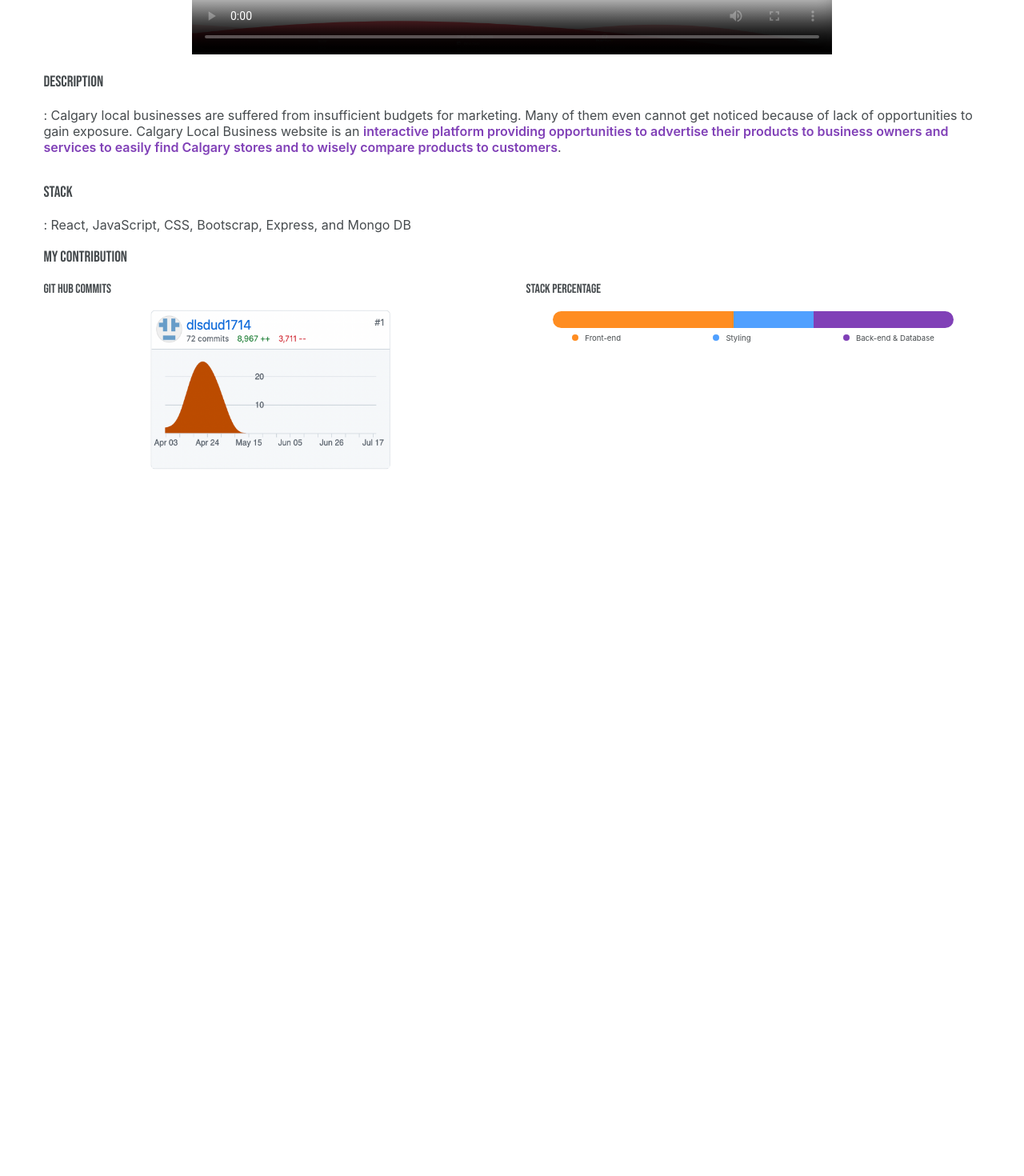
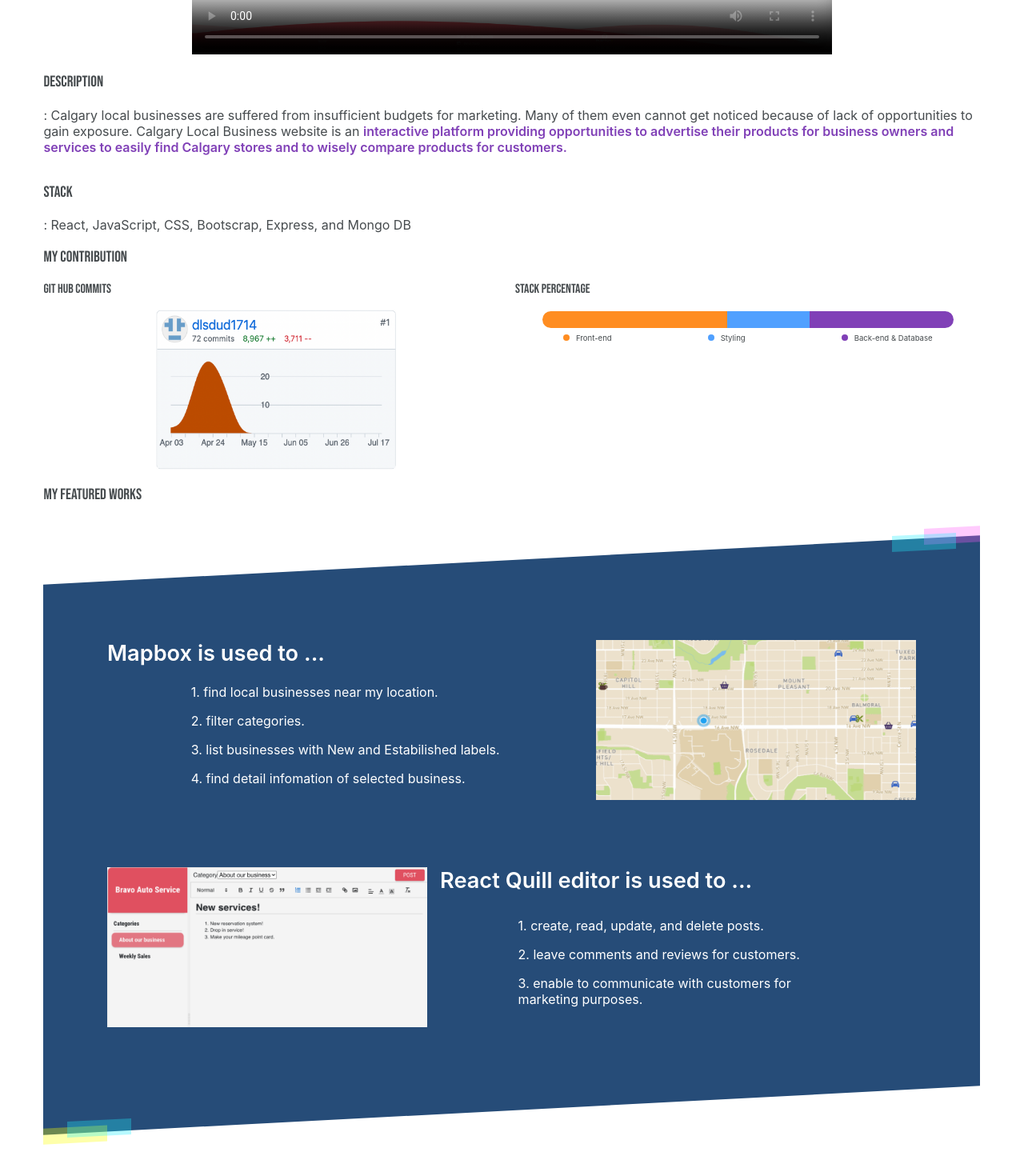
Before and after one commit to dlsdud1714/portfolio2, a Next.js app in the folder file/: page /projects/localBusiness in a window 1280 px wide. Shown: the part 626-2096 px from the top of the page at 80% size. Before the commit the page ends 1268 px from the top, so only its background shows below. Built offline with nearby package versions, Linux system fonts and the light colour scheme; grey boxes are pictures that could not be loaded; a web font is replaced by a local one.

Commit message:
project2_ videos

```diff
--- a/file/components/sections/Myskills.js
+++ b/file/components/sections/Myskills.js
@@ -13,7 +13,7 @@
       <div className={styles.deco_background3}></div>
       <div className={styles.deco_background4}></div>
 
-      <div className={styles.contents}>
+      <div className={styles.contents_tilted}>
         <div className={styles.title_container}>
           <h1 className={styles.title_h1}>MY SKILLS</h1>
           <div className={styles.title_background}></div>
--- a/file/pages/projects/localBusiness.jsx
+++ b/file/pages/projects/localBusiness.jsx
@@ -8,6 +8,7 @@
 import styles from "../../styles/css/Projects_detail.module.css";
 
 const LocalBusiness = () => {
+
   return (
     <div className={styles.project_detail_container}>
       <div className={styles.title_container}>
@@ -31,7 +32,7 @@
           <div className={styles.tableContent}>3</div>
         </div>
       </div>
-      <div className={styles.infoContainer}></div>
+
       <div className={styles.outline_container}>
         <div className={styles.info_container}>
           <div className={styles.descriptNplayer}>
@@ -59,10 +60,9 @@
                 Business website is an{" "}
                 <b className={styles.highlight_bg_purple}>
                   interactive platform providing opportunities to advertise
-                  their products to business owners and services to easily find
-                  Calgary stores and to wisely compare products to customers
+                  their products for business owners and services to easily find
+                  Calgary stores and to wisely compare products for customers.
                 </b>
-                .
               </p>
             </div>
           </div>
@@ -76,7 +76,7 @@
         <div className={styles.info_container}>
           <p className={styles.title_h3}>MY CONTRIBUTION</p>
           <div className={styles.contribution_container}>
-            <div className={styles.first_column}>
+            <div className={styles.contribution_column}>
               <p className={styles.label}>Git Hub Commits</p>
               <div className={styles.photo_container}>
                 <Image
@@ -88,7 +88,7 @@
                 />
               </div>
             </div>
-            <div className={styles.second_column}>
+            <div className={styles.contribution_column}>
               <p className={styles.label}>Stack percentage</p>
               <div className={styles.percentageBar_container}>
                 <PercentageBar
@@ -101,6 +101,76 @@
             </div>
           </div>
         </div>
+        <div className={styles.info_container}>
+          <p className={styles.title_h3}>My featured works</p>
+          <div className={styles.background_blue}>
+            <div className={styles.deco_background1}></div>
+            <div className={styles.deco_background2}></div>
+            <div className={styles.deco_background3}></div>
+            <div className={styles.deco_background4}></div>
+            <div className={styles.contents_tilted}>
+              <div className={styles.content}>
+                <div className={styles.text_area}>
+                  <div className={styles.content_headline}>
+                    Mapbox is used to ...
+                  </div>
+                  <div className={styles.text_container}>
+                    <div className={styles.text}>
+                      1. find local businesses near my location.
+                    </div>
+                    <div className={styles.text}>
+                      2. filter categories.
+                    </div>
+                    <div className={styles.text}>
+                      3. list businesses with New and Estabilished labels.
+                    </div>
+                    <div className={styles.text}>
+                      4. find detail infomation of selected business.
+                    </div>
+                  </div>
+                </div>
+                <div className={styles.photo_area}>
+                <Image
+                  src="/picture/project2_map_slides.gif"
+                  height="400px"
+                  alt=""
+                  width="800px"
+                  className={styles.img}
+                />
+                </div>
+              </div>
+              <div className={styles.content}>
+              <div className={styles.photo_area}>
+                <Image
+                  src="/picture/project2_reactquill_slides.gif"
+                  height="400px"
+                  alt=""
+                  width="800px"
+                  className={styles.img}
+                />
+                </div>
+                <div className={styles.text_area}>
+                  <div className={styles.content_headline}>
+                    React Quill editor is used to ...
+                  </div>
+                  <div className={styles.text_container}>
+                    <div className={styles.text}>
+                      1. create, read, update, and delete posts.
+                    </div>
+                    <div className={styles.text}>
+                      2. leave comments and reviews for customers.
+                    </div>
+                    <div className={styles.text}>
+                      3. enable to communicate with customers for marketing purposes.
+                    </div>
+
+                  </div>
+                </div>
+
+              </div>
+            </div>
+          </div>
+        </div>
       </div>
     </div>
   );
--- a/file/styles/css/Card.module.css
+++ b/file/styles/css/Card.module.css
@@ -450,12 +450,12 @@
   font-weight: 600;
 }
 
-.contents, .slide_background .contents {
+.contents, .contents_tilted {
   padding: 5rem 5rem;
 }
 
 @media only screen and (max-width: 660px) {
-  .contents, .slide_background .contents {
+  .contents, .contents_tilted {
     padding: 5% !important;
   }
 }
@@ -468,7 +468,29 @@
   z-index: -3;
   position: relative;
 }
-.slide_background .deco_background1 {
+
+.contents_tilted {
+  transform: skew(0deg, 3deg);
+}
+.contents_tilted .text_body {
+  display: flex;
+  flex-direction: row;
+  gap: 1rem;
+}
+@media only screen and (max-width: 1080px) {
+  .contents_tilted .text_body {
+    flex-direction: column;
+  }
+}
+.contents_tilted .text_body .divided_container {
+  flex: 1;
+  display: flex;
+  flex-direction: column;
+  gap: 2rem;
+  width: 100%;
+}
+
+.deco_background1 {
   width: 70px;
   height: 20px;
   background-color: rgba(255, 91, 247, 0.3137254902);
@@ -477,7 +499,8 @@
   position: absolute;
   right: 0;
 }
-.slide_background .deco_background2 {
+
+.deco_background2 {
   width: 80px;
   height: 20px;
   background-color: rgba(33, 240, 255, 0.3176470588);
@@ -486,7 +509,8 @@
   position: absolute;
   right: 30px;
 }
-.slide_background .deco_background3 {
+
+.deco_background3 {
   width: 80px;
   height: 20px;
   background-color: rgba(251, 255, 0, 0.3333333333);
@@ -495,7 +519,8 @@
   position: absolute;
   left: 0;
 }
-.slide_background .deco_background4 {
+
+.deco_background4 {
   width: 80px;
   height: 20px;
   background-color: rgba(33, 240, 255, 0.3176470588);
@@ -503,26 +528,6 @@
   bottom: -5px;
   position: absolute;
   left: 30px;
-}
-.slide_background .contents {
-  transform: skew(0deg, 3deg);
-}
-.slide_background .contents .text_body {
-  display: flex;
-  flex-direction: row;
-  gap: 1rem;
-}
-@media only screen and (max-width: 1080px) {
-  .slide_background .contents .text_body {
-    flex-direction: column;
-  }
-}
-.slide_background .contents .text_body .divided_container {
-  flex: 1;
-  display: flex;
-  flex-direction: column;
-  gap: 2rem;
-  width: 100%;
 }
 
 .text_card {
--- a/file/styles/css/Education.module.css
+++ b/file/styles/css/Education.module.css
@@ -450,12 +450,12 @@
   font-weight: 600;
 }
 
-.contents, .slide_background .contents {
+.contents, .contents_tilted {
   padding: 5rem 5rem;
 }
 
 @media only screen and (max-width: 660px) {
-  .contents, .slide_background .contents {
+  .contents, .contents_tilted {
     padding: 5% !important;
   }
 }
@@ -468,7 +468,29 @@
   z-index: -3;
   position: relative;
 }
-.slide_background .deco_background1 {
+
+.contents_tilted {
+  transform: skew(0deg, 3deg);
+}
+.contents_tilted .text_body {
+  display: flex;
+  flex-direction: row;
+  gap: 1rem;
+}
+@media only screen and (max-width: 1080px) {
+  .contents_tilted .text_body {
+    flex-direction: column;
+  }
+}
+.contents_tilted .text_body .divided_container {
+  flex: 1;
+  display: flex;
+  flex-direction: column;
+  gap: 2rem;
+  width: 100%;
+}
+
+.deco_background1 {
   width: 70px;
   height: 20px;
   background-color: rgba(255, 91, 247, 0.3137254902);
@@ -477,7 +499,8 @@
   position: absolute;
   right: 0;
 }
-.slide_background .deco_background2 {
+
+.deco_background2 {
   width: 80px;
   height: 20px;
   background-color: rgba(33, 240, 255, 0.3176470588);
@@ -486,7 +509,8 @@
   position: absolute;
   right: 30px;
 }
-.slide_background .deco_background3 {
+
+.deco_background3 {
   width: 80px;
   height: 20px;
   background-color: rgba(251, 255, 0, 0.3333333333);
@@ -495,7 +519,8 @@
   position: absolute;
   left: 0;
 }
-.slide_background .deco_background4 {
+
+.deco_background4 {
   width: 80px;
   height: 20px;
   background-color: rgba(33, 240, 255, 0.3176470588);
@@ -503,26 +528,6 @@
   bottom: -5px;
   position: absolute;
   left: 30px;
-}
-.slide_background .contents {
-  transform: skew(0deg, 3deg);
-}
-.slide_background .contents .text_body {
-  display: flex;
-  flex-direction: row;
-  gap: 1rem;
-}
-@media only screen and (max-width: 1080px) {
-  .slide_background .contents .text_body {
-    flex-direction: column;
-  }
-}
-.slide_background .contents .text_body .divided_container {
-  flex: 1;
-  display: flex;
-  flex-direction: column;
-  gap: 2rem;
-  width: 100%;
 }
 
 .text_card {
@@ -627,7 +632,7 @@
 }
 
 @media only screen and (max-width: 660px) {
-  .contents, .slide_background .contents {
+  .contents, .contents_tilted {
     padding: 5%;
   }
 }
--- a/file/styles/css/Myskills.module.css
+++ b/file/styles/css/Myskills.module.css
@@ -450,12 +450,12 @@
   font-weight: 600;
 }
 
-.contents, .slide_background .contents {
+.contents, .contents_tilted {
   padding: 5rem 5rem;
 }
 
 @media only screen and (max-width: 660px) {
-  .contents, .slide_background .contents {
+  .contents, .contents_tilted {
     padding: 5% !important;
   }
 }
@@ -468,7 +468,29 @@
   z-index: -3;
   position: relative;
 }
-.slide_background .deco_background1 {
+
+.contents_tilted {
+  transform: skew(0deg, 3deg);
+}
+.contents_tilted .text_body {
+  display: flex;
+  flex-direction: row;
+  gap: 1rem;
+}
+@media only screen and (max-width: 1080px) {
+  .contents_tilted .text_body {
+    flex-direction: column;
+  }
+}
+.contents_tilted .text_body .divided_container {
+  flex: 1;
+  display: flex;
+  flex-direction: column;
+  gap: 2rem;
+  width: 100%;
+}
+
+.deco_background1 {
   width: 70px;
   height: 20px;
   background-color: rgba(255, 91, 247, 0.3137254902);
@@ -477,7 +499,8 @@
   position: absolute;
   right: 0;
 }
-.slide_background .deco_background2 {
+
+.deco_background2 {
   width: 80px;
   height: 20px;
   background-color: rgba(33, 240, 255, 0.3176470588);
@@ -486,7 +509,8 @@
   position: absolute;
   right: 30px;
 }
-.slide_background .deco_background3 {
+
+.deco_background3 {
   width: 80px;
   height: 20px;
   background-color: rgba(251, 255, 0, 0.3333333333);
@@ -495,7 +519,8 @@
   position: absolute;
   left: 0;
 }
-.slide_background .deco_background4 {
+
+.deco_background4 {
   width: 80px;
   height: 20px;
   background-color: rgba(33, 240, 255, 0.3176470588);
@@ -503,26 +528,6 @@
   bottom: -5px;
   position: absolute;
   left: 30px;
-}
-.slide_background .contents {
-  transform: skew(0deg, 3deg);
-}
-.slide_background .contents .text_body {
-  display: flex;
-  flex-direction: row;
-  gap: 1rem;
-}
-@media only screen and (max-width: 1080px) {
-  .slide_background .contents .text_body {
-    flex-direction: column;
-  }
-}
-.slide_background .contents .text_body .divided_container {
-  flex: 1;
-  display: flex;
-  flex-direction: column;
-  gap: 2rem;
-  width: 100%;
 }
 
 .percentageBar_container {
@@ -589,7 +594,7 @@
   .text_body {
     flex-wrap: wrap;
   }
-  .contents, .slide_background .contents {
+  .contents, .contents_tilted {
     padding: 5%;
   }
   .divided_container {
--- a/file/styles/css/Projects.module.css
+++ b/file/styles/css/Projects.module.css
@@ -450,12 +450,12 @@
   font-weight: 600;
 }
 
-.contents, .slide_background .contents {
+.contents, .contents_tilted {
   padding: 5rem 5rem;
 }
 
 @media only screen and (max-width: 660px) {
-  .contents, .slide_background .contents {
+  .contents, .contents_tilted {
     padding: 5% !important;
   }
 }
@@ -468,7 +468,29 @@
   z-index: -3;
   position: relative;
 }
-.slide_background .deco_background1 {
+
+.contents_tilted {
+  transform: skew(0deg, 3deg);
+}
+.contents_tilted .text_body {
+  display: flex;
+  flex-direction: row;
+  gap: 1rem;
+}
+@media only screen and (max-width: 1080px) {
+  .contents_tilted .text_body {
+    flex-direction: column;
+  }
+}
+.contents_tilted .text_body .divided_container {
+  flex: 1;
+  display: flex;
+  flex-direction: column;
+  gap: 2rem;
+  width: 100%;
+}
+
+.deco_background1 {
   width: 70px;
   height: 20px;
   background-color: rgba(255, 91, 247, 0.3137254902);
@@ -477,7 +499,8 @@
   position: absolute;
   right: 0;
 }
-.slide_background .deco_background2 {
+
+.deco_background2 {
   width: 80px;
   height: 20px;
   background-color: rgba(33, 240, 255, 0.3176470588);
@@ -486,7 +509,8 @@
   position: absolute;
   right: 30px;
 }
-.slide_background .deco_background3 {
+
+.deco_background3 {
   width: 80px;
   height: 20px;
   background-color: rgba(251, 255, 0, 0.3333333333);
@@ -495,7 +519,8 @@
   position: absolute;
   left: 0;
 }
-.slide_background .deco_background4 {
+
+.deco_background4 {
   width: 80px;
   height: 20px;
   background-color: rgba(33, 240, 255, 0.3176470588);
@@ -503,26 +528,6 @@
   bottom: -5px;
   position: absolute;
   left: 30px;
-}
-.slide_background .contents {
-  transform: skew(0deg, 3deg);
-}
-.slide_background .contents .text_body {
-  display: flex;
-  flex-direction: row;
-  gap: 1rem;
-}
-@media only screen and (max-width: 1080px) {
-  .slide_background .contents .text_body {
-    flex-direction: column;
-  }
-}
-.slide_background .contents .text_body .divided_container {
-  flex: 1;
-  display: flex;
-  flex-direction: column;
-  gap: 2rem;
-  width: 100%;
 }
 
 .button {
@@ -571,7 +576,7 @@
   border-radius: 0.5rem;
 }
 
-.contents, .slide_background .contents {
+.contents, .contents_tilted {
   width: 100%;
 }
 
--- a/file/styles/css/Projects_detail.module.css
+++ b/file/styles/css/Projects_detail.module.css
@@ -450,16 +450,16 @@
   font-weight: 600;
 }
 
-.contents, .slide_background .contents {
+.contents, .contents_tilted {
   padding: 5rem 5rem;
 }
 
 @media only screen and (max-width: 660px) {
-  .contents, .slide_background .contents {
+  .contents, .contents_tilted {
     padding: 5% !important;
   }
 }
-.slide_background {
+.slide_background, .background_blue {
   color: #464B4E;
   background-color: rgba(175, 208, 232, 0.2392156863);
   margin: 70px 0;
@@ -468,7 +468,29 @@
   z-index: -3;
   position: relative;
 }
-.slide_background .deco_background1 {
+
+.contents_tilted {
+  transform: skew(0deg, 3deg);
+}
+.contents_tilted .text_body {
+  display: flex;
+  flex-direction: row;
+  gap: 1rem;
+}
+@media only screen and (max-width: 1080px) {
+  .contents_tilted .text_body {
+    flex-direction: column;
+  }
+}
+.contents_tilted .text_body .divided_container {
+  flex: 1;
+  display: flex;
+  flex-direction: column;
+  gap: 2rem;
+  width: 100%;
+}
+
+.deco_background1 {
   width: 70px;
   height: 20px;
   background-color: rgba(255, 91, 247, 0.3137254902);
@@ -477,7 +499,8 @@
   position: absolute;
   right: 0;
 }
-.slide_background .deco_background2 {
+
+.deco_background2 {
   width: 80px;
   height: 20px;
   background-color: rgba(33, 240, 255, 0.3176470588);
@@ -486,7 +509,8 @@
   position: absolute;
   right: 30px;
 }
-.slide_background .deco_background3 {
+
+.deco_background3 {
   width: 80px;
   height: 20px;
   background-color: rgba(251, 255, 0, 0.3333333333);
@@ -495,7 +519,8 @@
   position: absolute;
   left: 0;
 }
-.slide_background .deco_background4 {
+
+.deco_background4 {
   width: 80px;
   height: 20px;
   background-color: rgba(33, 240, 255, 0.3176470588);
@@ -503,26 +528,6 @@
   bottom: -5px;
   position: absolute;
   left: 30px;
-}
-.slide_background .contents {
-  transform: skew(0deg, 3deg);
-}
-.slide_background .contents .text_body {
-  display: flex;
-  flex-direction: row;
-  gap: 1rem;
-}
-@media only screen and (max-width: 1080px) {
-  .slide_background .contents .text_body {
-    flex-direction: column;
-  }
-}
-.slide_background .contents .text_body .divided_container {
-  flex: 1;
-  display: flex;
-  flex-direction: column;
-  gap: 2rem;
-  width: 100%;
 }
 
 .button {
@@ -630,20 +635,20 @@
   flex-direction: row;
   flex-wrap: wrap;
   justify-content: center;
-  gap: 3%;
+  gap: 0.5rem;
 }
-.project_detail_container .outline_container .info_container .contribution_container .first_column {
+.project_detail_container .outline_container .info_container .contribution_container .contribution_column {
   flex: 1 1 400px;
+  display: flex;
+  flex-direction: column;
+  width: 100%;
 }
-.project_detail_container .outline_container .info_container .contribution_container .first_column .photo_container {
+.project_detail_container .outline_container .info_container .contribution_container .contribution_column .photo_container {
   display: flex;
   justify-content: center;
   align-items: center;
 }
-.project_detail_container .outline_container .info_container .contribution_container .second_column {
-  flex: 1 1 400px;
-}
-.project_detail_container .outline_container .info_container .contribution_container .second_column .percentageBar_container {
+.project_detail_container .outline_container .info_container .contribution_container .contribution_column .percentageBar_container {
   height: 3rem;
 }
 
@@ -651,3 +656,43 @@
   font-family: "Bebas Neue", cursive;
   margin-top: 0;
 }
+
+.background_blue {
+  color: #FFFFFF;
+  background-color: #264C78;
+}
+.background_blue .contents_tilted {
+  display: flex;
+  flex-direction: column;
+  gap: 5rem;
+}
+.background_blue .contents_tilted .content {
+  display: flex;
+  flex-direction: row;
+  flex-wrap: wrap;
+  gap: 1rem;
+  justify-content: center;
+}
+.background_blue .contents_tilted .content .text_area {
+  flex: 1 1 300px;
+  display: flex;
+  flex-direction: column;
+  gap: 1rem;
+}
+.background_blue .contents_tilted .content .text_area .text_container {
+  justify-self: center;
+  align-self: center;
+  margin-top: auto;
+  margin-bottom: auto;
+  max-width: 400px;
+}
+.background_blue .contents_tilted .content .text_area .text_container .text {
+  padding-bottom: 1rem;
+}
+.background_blue .contents_tilted .content .text_area .content_headline {
+  font-size: 1.7rem;
+  font-weight: 600;
+}
+.background_blue .contents_tilted .content .photo_area {
+  width: 400px;
+}
--- a/file/styles/sass/Projects_detail.module.scss
+++ b/file/styles/sass/Projects_detail.module.scss
@@ -60,33 +60,34 @@
                     height: 80%;
 
                 }
-                // .descriptWrapper{
-                //     max-width: 40rem;
-                // }
+
             }
             .contribution_container{
                 display: flex;
                 flex-direction: row;
                 flex-wrap: wrap;
                 justify-content: center;
-                gap:3%;
-                .first_column{
+                gap:0.5rem;
+                .contribution_column{
                     flex:1 1 400px;
-
+                    display: flex;
+                    flex-direction: column;
+                    width: 100%;
                     // align-items: center;
                     .photo_container{
                         display: flex;
                         justify-content: center;
                         align-items: center;
                     }
-                }
-                .second_column{
-                    flex:1 1 400px;
-
                     .percentageBar_container{
                         height:3rem;
                     }
                 }
+                // .second_column{
+                //     flex:1 1 400px;
+
+
+                // }
             }
         }
     }
@@ -95,3 +96,51 @@
     font-family: $header-font-family;
     margin-top: 0;
 }
+.background_blue{
+    @extend .slide_background;
+   color: $primary-white;
+   background-color: $primary-blue;
+   .contents_tilted{
+    display: flex;
+    flex-direction: column;
+    gap:5rem;
+
+    .content{
+        display: flex;
+        flex-direction: row;
+        flex-wrap: wrap;
+        gap:1rem;
+        justify-content: center;
+
+        .text_area{
+
+            flex:1 1 300px;
+            display: flex;
+            flex-direction: column;
+            gap:1rem;
+            .text_container{
+                justify-self: center;
+                align-self: center;
+                margin-top: auto;
+                margin-bottom: auto;
+                max-width: 400px;
+                .text{
+                    padding-bottom: 1rem;
+                }
+            }
+            .content_headline{
+                font-size: 1.7rem;
+                font-weight: 600;
+            }
+        }
+        .photo_area{
+            width: 400px;
+            // height: 300px;
+            // align-self: center;
+            // justify-self: center;
+        }
+
+    }
+   }
+
+}
--- a/file/styles/sass/components/_contentFormat.scss
+++ b/file/styles/sass/components/_contentFormat.scss
@@ -26,6 +26,34 @@
     position: relative;
     // overflow-y: hidden;
 
+
+}
+    .contents_tilted{
+        @extend .contents;
+        transform: skew(0deg, 3deg);
+        .text_body{
+
+            display: flex;
+            // flex-wrap: wrap;
+            flex-direction: row;
+            gap:1rem;
+            @media  only screen and (max-width:1080px) {
+            flex-direction: column;
+            }
+            .divided_container{
+
+                flex: 1;
+                display: flex;
+                // min-width: 450px;
+                flex-direction: column;
+                gap:2rem;
+                width: 100%;
+                // padding: 0 1%;
+            }
+
+
+        }
+    }
 
 .deco_background1{
     width: 70px;
@@ -63,30 +91,3 @@
     position:absolute;
     left:30px;
 }
-    .contents{
-        @extend .contents;
-        transform: skew(0deg, 3deg);
-        .text_body{
-
-            display: flex;
-            // flex-wrap: wrap;
-            flex-direction: row;
-            gap:1rem;
-            @media  only screen and (max-width:1080px) {
-            flex-direction: column;
-            }
-            .divided_container{
-
-                flex: 1;
-                display: flex;
-                // min-width: 450px;
-                flex-direction: column;
-                gap:2rem;
-                width: 100%;
-                // padding: 0 1%;
-            }
-
-
-        }
-    }
-}
```
Also changed, not shown: file/public/picture/project2_map_slides.gif (added), file/public/picture/project2_reactquill_slides.gif (added). Lines whose indentation alone changed are shown as unchanged.
